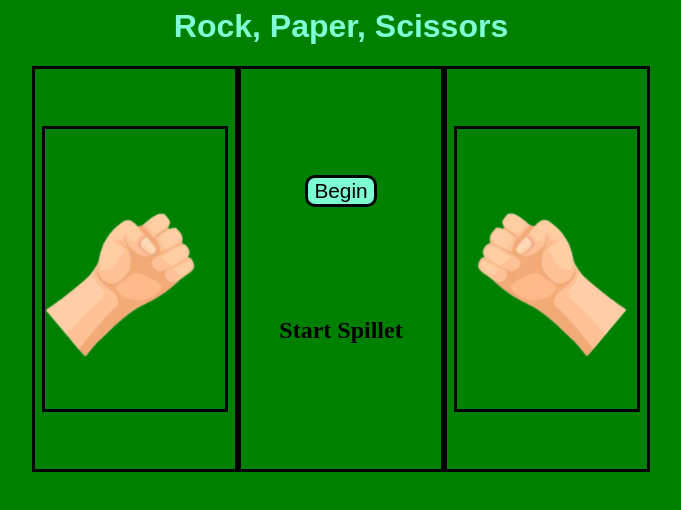
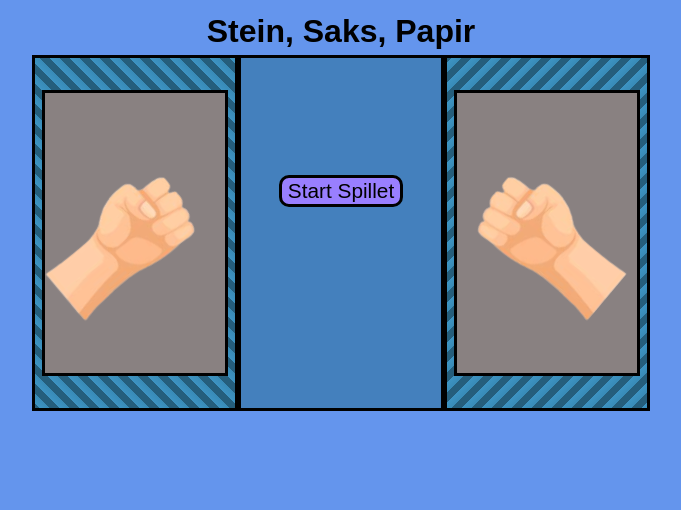
Before and after one commit to Isak410/JavaScript, a plain HTML site: page RockPaperScissors/index.html in a window 1280 px wide. Shown: the whole page, without its empty margins (299-980 px from the left). Drawn offline with Linux system fonts and the light colour scheme.

Commit message:
Finishing touches CSS

```diff
--- a/RockPaperScissors/index.html
+++ b/RockPaperScissors/index.html
@@ -4,40 +4,28 @@
     <meta charset="UTF-8">
     <meta http-equiv="X-UA-Compatible" content="IE=edge">
     <meta name="viewport" content="width=device-width, initial-scale=1.0">
-    <title>Document</title>
+    <title>Stein, Saks, Papir</title>
+    <link rel="shortcut icon" href="Assets/IMG/Rock.png" type="image/x-icon">
     <link rel="stylesheet" href="style.css">
 </head>
 <body>
-    <h1>Rock, Paper, Scissors</h1>
+    <h1>Stein, Saks, Papir</h1>
 <div class="hoved">
     <div class="left">
-        <div class="bildeL">
+        <div id="bildeL">
         <img id="IMGL" src="Assets/IMG/Rock.png" alt="">
         </div>
     </div>
-
-
     <div class="center">
-        <button id="begin">Begin</button> <br><br><br><br><br>
-        <h2 id="svar">Start Spillet</h2>
+        <button id="begin">Start Spillet</button>
+        <h2 id="svar"></h2>
     </div>
-
-
     <div class="right">
-        <div class="bildeR">
+        <div id="bildeR">
         <img id="IMGR" src="Assets/IMG/Rock_R.png" alt="">
         </div>
     </div>
 </div>
-
-
-
-
-
-
-
-
-
     <script src="script.js"></script>
 </body>
 </html>
--- a/RockPaperScissors/script.js
+++ b/RockPaperScissors/script.js
@@ -15,6 +15,9 @@ var handR = 0
 //med å bestemme hvem som vinner
 var handMINUSL = 0
 var handMINUSR = 0
+
+//ticks
+var ticks = 0
 
 //Function som skal runne når man trykker på knappen
 function RPC() {
@@ -46,25 +49,52 @@ function RPC() {
         console.log("R if funker ikke")
     }
 
+    //hva som skjer hvis venstre vinner
+    function venstreW () {
+        document.getElementById('bildeL').style.backgroundColor = 'green'
+        document.getElementById('bildeR').style.backgroundColor = 'red'
+        EL_svar.innerHTML = ("Venstre vant")
+    }
+
+    //hva som skjer hvis høyre vinner
+    function høyreW () {
+        document.getElementById('bildeR').style.backgroundColor = 'green'
+        document.getElementById('bildeL').style.backgroundColor = 'red'
+        EL_svar.innerHTML = ("Høyre vant")
+    }
+
+    //hva som skjer hvis det blir gjevnt
+    function gjevnt () {
+        EL_svar.innerHTML = ("Det ble gjevnt")
+        document.getElementById('bildeL').style.backgroundColor = 'gray'
+        document.getElementById('bildeR').style.backgroundColor = 'gray'
+    }
+
 
     //Calculate hvem som vinner
     if (handL > handR) {
-        EL_svar.innerHTML = ("Venstre vant")
+        venstreW()
     }
     if (handR > handL) {
-        EL_svar.innerHTML = ("Høyre vant")
+        høyreW()
     }
     if (handMINUSR == 2) {
-        EL_svar.innerHTML = ("Venstre vant")
+        venstreW()
     }
     if (handMINUSL == 2) {
-        EL_svar.innerHTML = ("Høyre vant")
+        høyreW()
     }
     if (handL-handR == 0) {
-        EL_svar.innerHTML = ("Gjevnt")
+        gjevnt()
     }
 
 }
 
+function myTimer() {
+    ticks++
+    console.log(ticks)
+}
+
 //hva som skal skje når man trykker på knappen
 EL_begin.addEventListener('click', RPC)
+IntervalID = setInterval(myTimer, 1000)
--- a/RockPaperScissors/style.css
+++ b/RockPaperScissors/style.css
@@ -1,12 +1,19 @@
 body {
     text-align: center;
-    background-color: green;
+    background-color: cornflowerblue;
+    display: flex;
+    flex-direction: column;
+    align-items: center;
 }
 
 h1 {
-    font-family: sans-serif;
-    color: aquamarine;
-    margin-top: 5px;
+    font-family: Arial, Helvetica, sans-serif;
+    color: rgb(0, 0, 0);
+    margin: 5px;
+}
+
+h2 {
+    font-family: Arial, Helvetica, sans-serif;
 }
 
 div {
@@ -14,6 +21,29 @@ div {
     flex-direction: row;
     align-items: center;
     justify-content: center;
+    background-color: rgb(25, 108, 191);
+}
+
+@keyframes move-it {
+    0% {
+      background-position: initial;
+    }
+    100% {
+      background-position: -350px 0px;
+    }
+  }
+
+@keyframes move-it-rev {
+    0% {
+      background-position: initial;
+    }
+    100% {
+      background-position: 350px 0px;
+    }
+  }
+
+.hoved {
+    width: fit-content;
 }
 
 .hoved div {
@@ -22,10 +52,21 @@ div {
 
 .left {
     width: 200px;
-    height: 400px;
+    height: 350px;
     justify-content: center;
     align-items: center;
-}
+    display: flex;
+    flex-direction: column;
+
+    background: repeating-linear-gradient(
+    45deg,
+    #3d93c2,
+    #388ab6 5%,
+    #255e7c 5%,
+    #255e7c 10%);
+    background-size: 100px 100px;
+    animation: move-it-rev 10s linear infinite;
+    }
 
 .left img {
     rotate: 50deg;
@@ -33,9 +74,18 @@ div {
 
 .right {
     width: 200px;
-    height: 400px;
+    height: 350px;
     justify-content: center;
     align-items: center;
+
+    background: repeating-linear-gradient(
+    135deg,
+    #3d93c2,
+    #388ab6 5%,
+    #255e7c 5%,
+    #255e7c 10%);
+    background-size: 100px 100px;
+    animation: move-it 10s linear infinite;
 }
 
 .right img {
@@ -45,19 +95,22 @@ div {
 
 .center {
     width: 200px;
-    height: 400px;
+    height: 350px;
     display: flex;
     flex-direction: column;
+    background-color: rgb(68, 128, 189);
 }
 
-.bildeL {
+#bildeL {
     width: 180px;
     height: 280px;
+    background-color: rgb(137, 129, 129);
 }
 
-.bildeR {
+#bildeR {
     width: 180px;
-    height: 280px
+    height: 280px;
+    background-color: rgb(137, 129, 129);
 }
 
 #IMGL {
@@ -70,7 +123,8 @@ div {
 
 #begin {
     font-size: 1.3em;
-    background-color: aquamarine;
+    background-color: rgb(153, 127, 255);
     border: solid;
     border-radius: 10px;
+    margin-bottom: 45px;
 }
```
